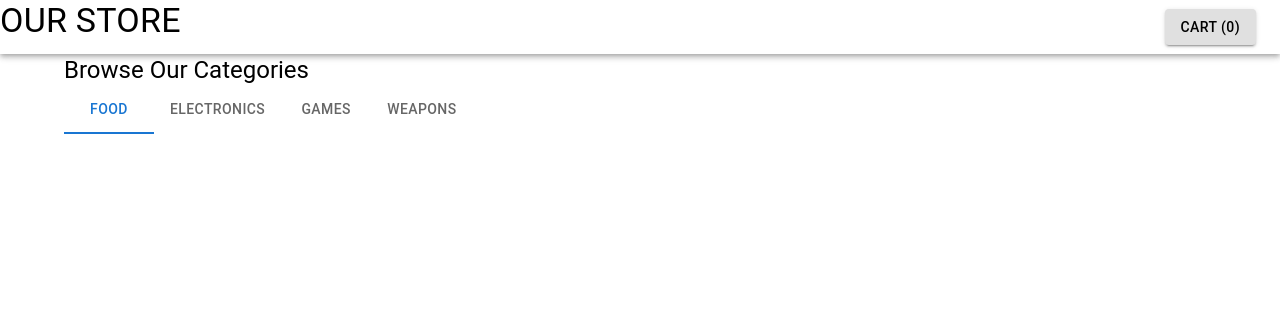
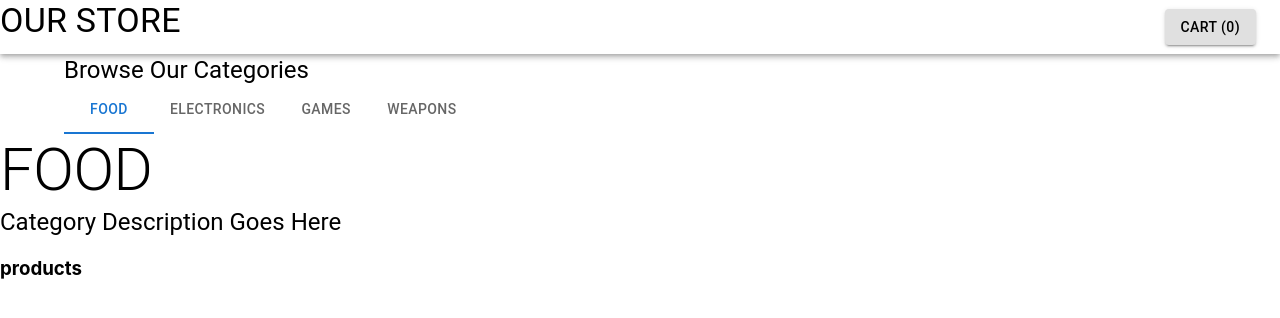
Before and after one commit to RDBALL/storefront, a React (Create React App) app: page / in a window 1280 px wide. Shown: the top 318 px of the page. Built offline with nearby package versions, Linux system fonts and the light colour scheme.

Commit message:
current category displayed on change

```diff
--- a/src/components/storefront/current-category.jsx
+++ b/src/components/storefront/current-category.jsx
@@ -0,0 +1,22 @@
+import { connect } from 'react-redux';
+import { Typography } from "@mui/material";
+
+
+function CurrentCategory(props) {
+  const activeCategory = props.categories.categories.find(category => {
+    return category.normalized === props.categories.active;
+  })
+
+  return (
+    <>
+      <Typography variant="h2">{activeCategory.display}</Typography>
+      <Typography variant="h5">{activeCategory.description}</Typography>
+      </>
+  )
+}
+
+const mapStateToProps = (state) => ({
+  categories: state.categories
+});
+
+export default connect(mapStateToProps)(CurrentCategory);
--- a/src/components/storefront/index.jsx
+++ b/src/components/storefront/index.jsx
@@ -1,8 +1,14 @@
 import Categories from "./categories";
+import CurrentCategory from "./current-category";
+import Products from "./products";
 
 function StoreFront() {
   return (
-    <Categories/>
+    <>
+      <Categories />
+      <CurrentCategory />
+      <Products/>
+    </>
   )
 }
 
--- a/src/store/categories.jsx
+++ b/src/store/categories.jsx
@@ -18,7 +18,7 @@ const initialState = {
     },
     {
       normalized: 'weapons',
-      display: 'Weapons',
+      display: 'WEAPONS',
       description: 'Category Description Goes Here',
     },
   ]
```
